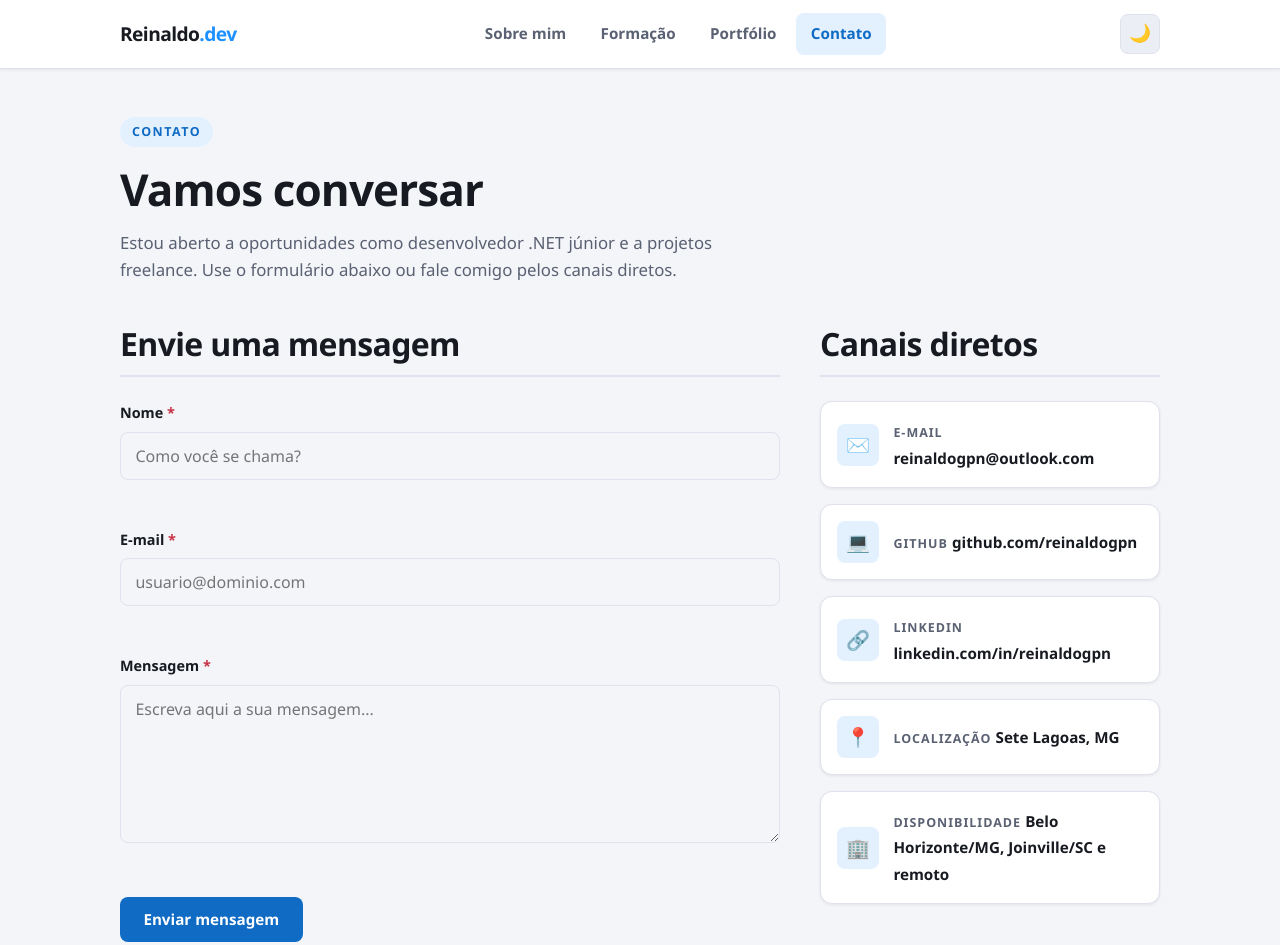
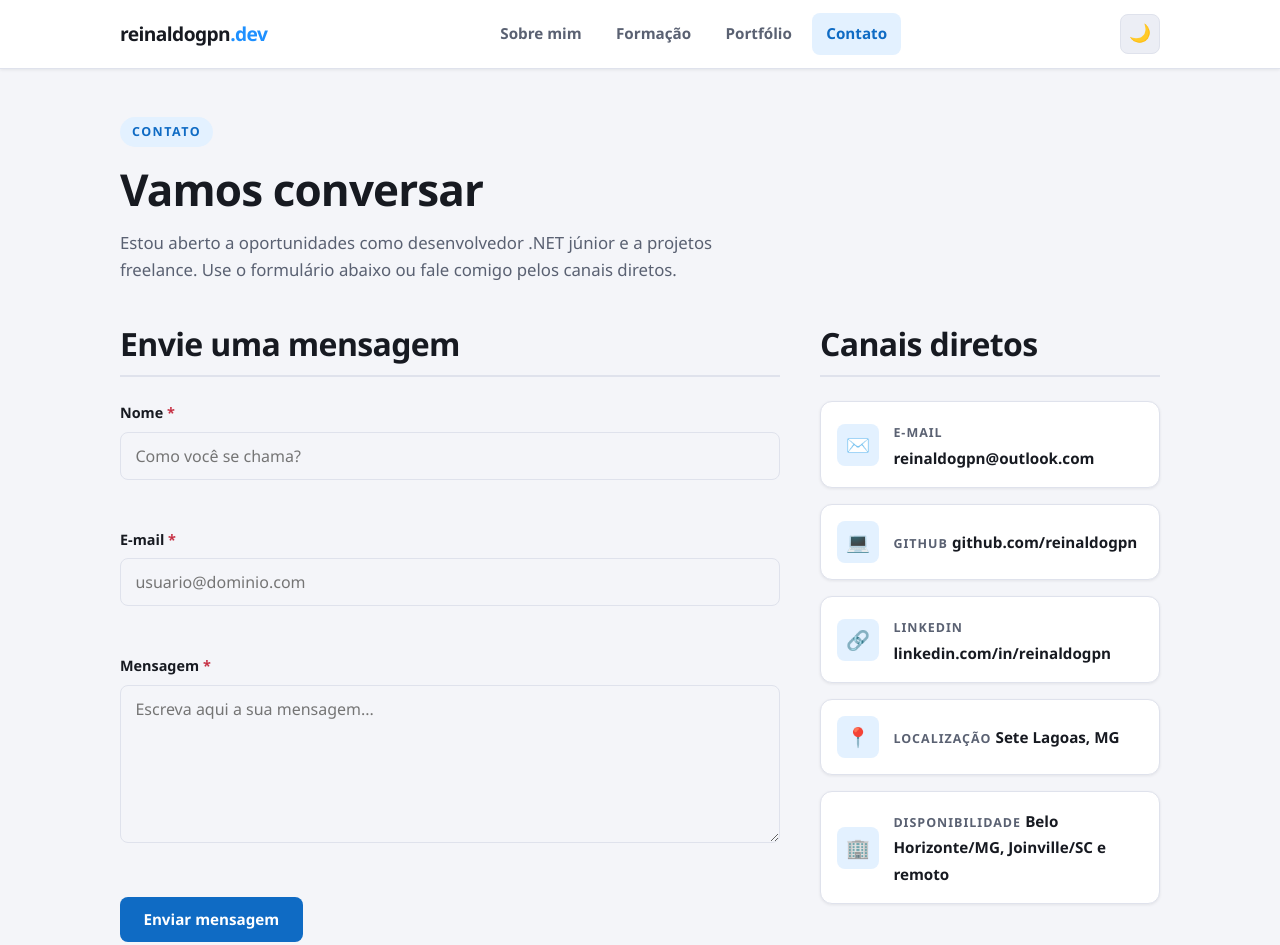
Before and after one commit to reinaldogpn/portfolio-web, a plain HTML site: page contato.html in a window 1280 px wide. Shown: the top 945 px of the page. Drawn offline with Linux system fonts and the light colour scheme.

Commit message:
Fix: link no cabeçalho atualizado para combinar com o novo domínio

```diff
--- a/contato.html
+++ b/contato.html
@@ -37,7 +37,7 @@
     <header class="cabecalho">
         <div class="container cabecalho__conteudo">
 
-            <a href="index.html" class="logo">Reinaldo<span class="logo__destaque">.dev</span></a>
+            <a href="index.html" class="logo">reinaldogpn<span class="logo__destaque">.dev</span></a>
 
             <nav class="navegacao" id="navegacao" aria-label="Menu principal">
                 <ul class="navegacao__lista">
```
Also changed, not shown: formacao.html (+1 -1 lines), index.html (+1 -1 lines), portfolio.html (+1 -1 lines).
